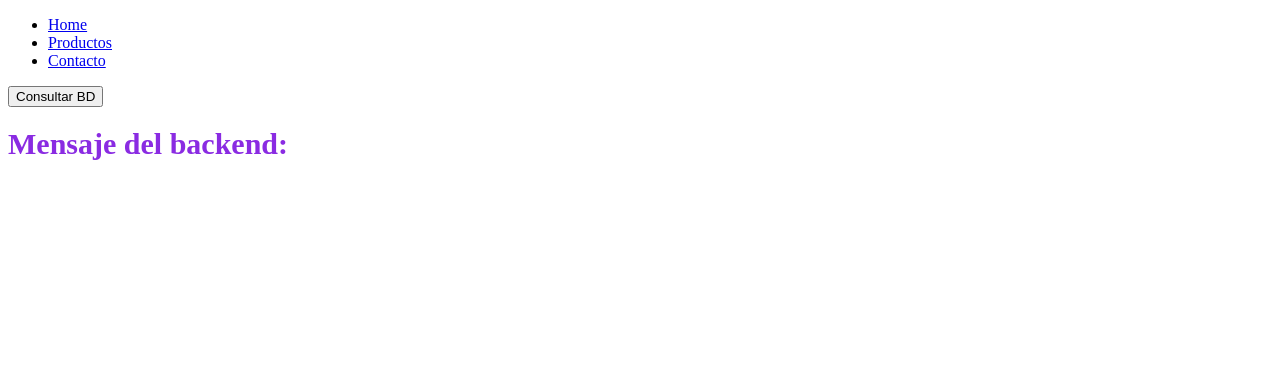
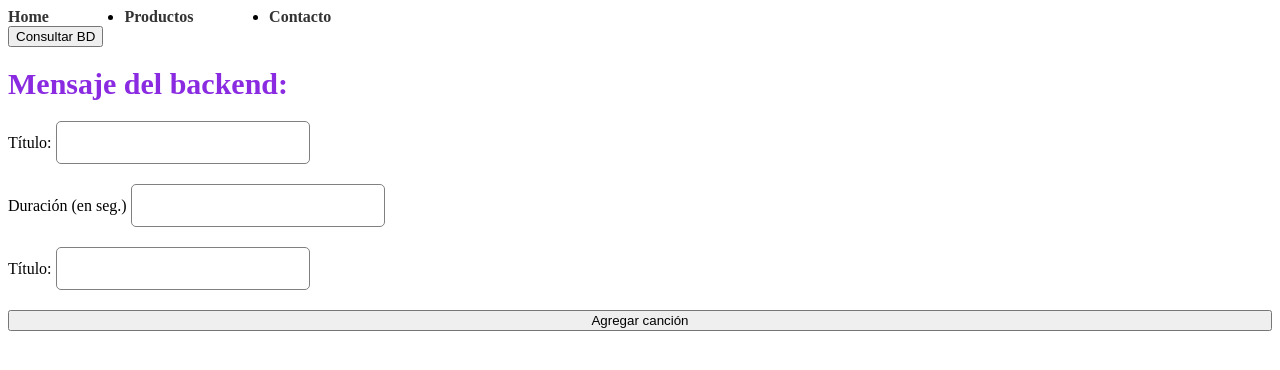
Before and after one commit to MaiaHiese/FS_nest, a website: page client/index.html in a window 1280 px wide. Drawn offline with Linux system fonts and the light colour scheme; files that its build step writes are made by us from their sources.

Commit message:
cambios en el css

```diff
--- a/client/css/style.css
+++ b/client/css/style.css
@@ -1,4 +1,55 @@
+nav ul {
+    display: flex;
+    gap: 2cm;
+    margin: 0;
+    padding: 0;
+}
+
+nav a {
+    text-decoration: none;
+    color: #333;
+    font-weight: bold;
+    transition: color 0.3s ease;
+}
+
+nav a:hover {
+    color: blue
+}
+
 h1 {
     color:blueviolet;
     font-size: 30px;
 }
+
+.lista-canciones{
+    padding-left: 2cm;
+}
+
+.lista-canciones > li {
+    margin-bottom: 1cm;
+    border-radius: 5px;
+    padding: 10px;
+}
+
+.lista-canciones ul {
+padding-left: 20px;
+}
+
+.lista-canciones ul li {
+    list-style-type: disc;
+}
+
+.formulario {
+    border-radius: 9px;
+    display: flex;
+    flex-direction: column;
+    gap: 20px;
+    box-shadow: 0 0 10px rgba(0, 0, 0, 0, 5),
+}
+
+.formulario input {
+    padding: 10px;
+    border-radius: 5px;
+    border: 1px solid grey;
+    font-size: 18px;
+}
--- a/client/index.html
+++ b/client/index.html
@@ -4,7 +4,8 @@
     <meta charset="UTF-8">
     <meta name="viewport" content="width=device-width, initial-scale=1.0">
     <title>Document</title>
-    <link rel="stylesheet" href="/fsolava/client/css/style.css">
+    <link rel="stylesheet" href="css/style.css">
+    <script src="js/scripts.js"></script>
 </head>
 <body>
     <header>
@@ -16,8 +17,37 @@
             </ul>
         </nav>
     </header>
-    <button>Consultar BD</button>
+
+
+<button id="obtener datos">Consultar BD</button>
+
+
 <h1>Mensaje del backend:</h1>
+<ol id = "lista-canciones" class="lista-canciones"></ol>
+<div id="resultados"></div>
+
+<form action="" id="form-cancion" class="formulario">
+    <label>
+        Título:
+        <input type="text" id="titulo" required>
+    </label>
+
+    <label>
+        Duración (en seg.)
+        <input type="number" id="duracion" required>
+    </label>
+
+    <label>
+        Título:
+        <input type="text" id="artista" required>
+    </label>
+
+    <button type="submit">Agregar canción</button>
+
+
+
+</form>
+
 
 </body>
 </html>
```
